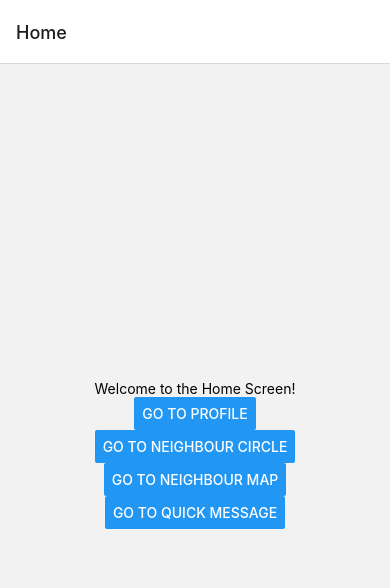
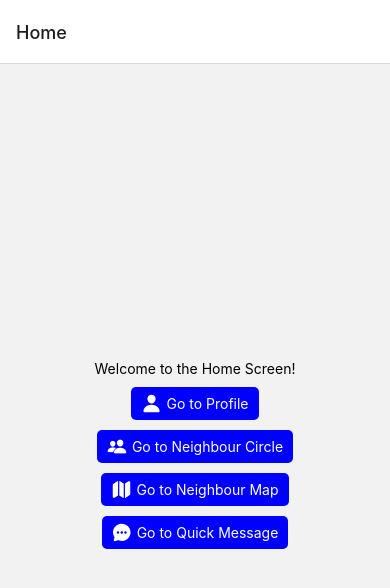
Before and after one commit to Dancingkoalaa/BlazeBusters, a React Native app: screen /Home in a window 390 px wide. Shown: the top 588 px of the page. Built offline with nearby package versions, Linux system fonts and the light colour scheme.

Commit message:
Buttons from homescreen have icons

```diff
--- a/screens/HomeScreen.js
+++ b/screens/HomeScreen.js
@@ -1,6 +1,7 @@
 import React from 'react';
-import { StyleSheet, Text, View, Button } from 'react-native';
+import { StyleSheet, Text, View, TouchableOpacity } from 'react-native';
 import { useNavigation } from '@react-navigation/native';
+import Icon from 'react-native-vector-icons/Ionicons';
 
 export default function HomeScreen() {
   const navigation = useNavigation();
@@ -24,14 +25,25 @@ export default function HomeScreen() {
   return (
     <View style={styles.container}>
       <Text>Welcome to the Home Screen!</Text>
-      <Button title="Go to Profile" onPress={goToProfile} />
-      <Button title="Go to Neighbour Circle" onPress={goToNeighbourCircle} />
-      <Button title="Go to Neighbour Map" onPress={goToNeighbourMap} />
-      <Button title="Go to Quick Message" onPress={goToQuickMessage} />
+      <TouchableOpacity style={styles.button} onPress={goToProfile}>
+        <Icon name="person" size={20} color="white" />
+        <Text style={styles.buttonText}>Go to Profile</Text>
+      </TouchableOpacity>
+      <TouchableOpacity style={styles.button} onPress={goToNeighbourCircle}>
+        <Icon name="people" size={20} color="white" />
+        <Text style={styles.buttonText}>Go to Neighbour Circle</Text>
+      </TouchableOpacity>
+      <TouchableOpacity style={styles.button} onPress={goToNeighbourMap}>
+        <Icon name="map" size={20} color="white" />
+        <Text style={styles.buttonText}>Go to Neighbour Map</Text>
+      </TouchableOpacity>
+      <TouchableOpacity style={styles.button} onPress={goToQuickMessage}>
+        <Icon name="chatbubble-ellipses" size={20} color="white" />
+        <Text style={styles.buttonText}>Go to Quick Message</Text>
+      </TouchableOpacity>
     </View>
   );
 }
-//
 
 const styles = StyleSheet.create({
   container: {
@@ -39,4 +51,18 @@ const styles = StyleSheet.create({
     alignItems: 'center',
     justifyContent: 'center',
   },
+  button: {
+    flexDirection: 'row',
+    alignItems: 'center',
+    justifyContent: 'center',
+    backgroundColor: 'blue',
+    paddingHorizontal: 10,
+    paddingVertical: 5,
+    borderRadius: 5,
+    marginTop: 10,
+  },
+  buttonText: {
+    color: 'white',
+    marginLeft: 5,
+  },
 });
```
